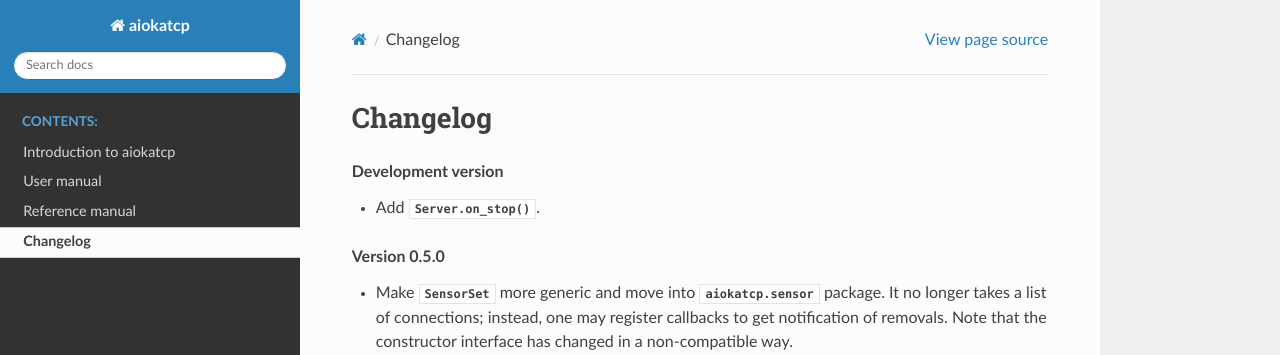
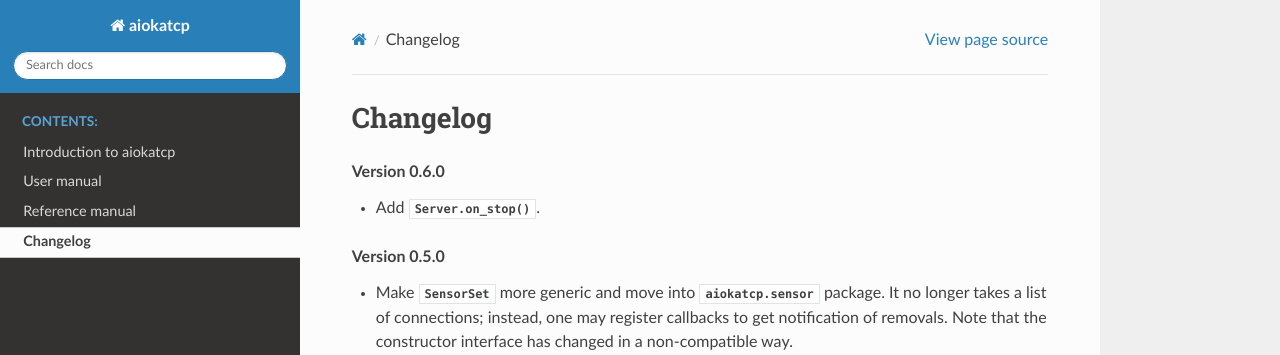
Before and after one commit to ska-sa/aiokatcp, a Sphinx documentation site: the page built from doc/changelog.rst, in a window 1280 px wide and 900 px high. Shown: the top 355 px of the window. Built offline with Sphinx 7.4.7 and the Read the Docs theme 2.0.0, drawn with Linux system fonts in a browser that asks for light colours; the version number could not be read and is left out.

Commit message:
Prepare for 0.6.0 release

```diff
--- a/doc/changelog.rst
+++ b/doc/changelog.rst
@@ -1,7 +1,7 @@
 Changelog
 =========
 
-.. rubric:: Development version
+.. rubric:: Version 0.6.0
 
 - Add :meth:`.Server.on_stop`.
 
```
